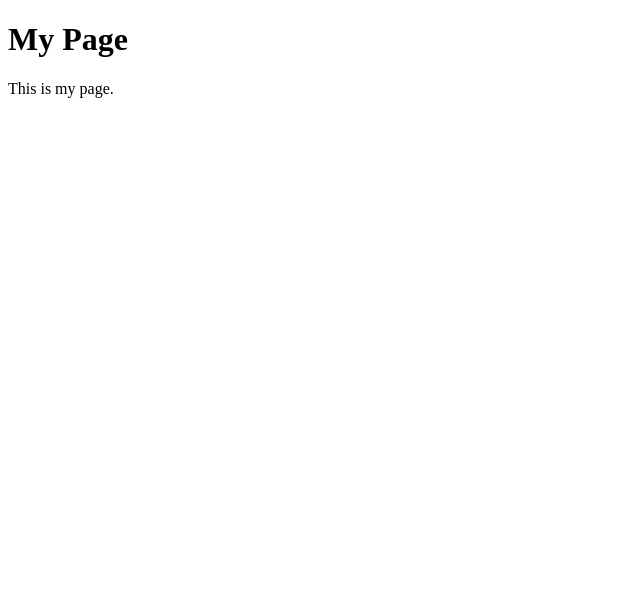
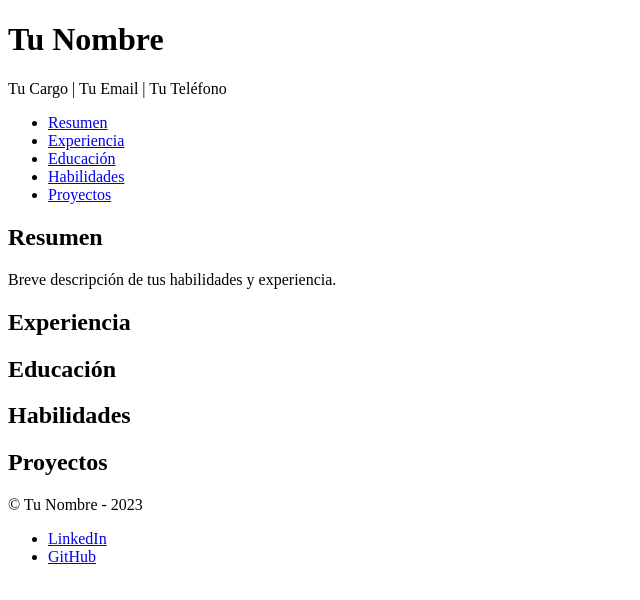
Before and after one commit to Jaesparz/curriculum, a plain HTML site: page index.html in a window 1280 px wide. Shown: the whole page, without its empty margins (0-640 px from the left). Drawn offline with Linux system fonts and the light colour scheme.

Commit message:
seccionamiento del cv

```diff
--- a/index.html
+++ b/index.html
@@ -1,14 +1,53 @@
 <!DOCTYPE html>
+<html lang="es">
 
-<html>
 <head>
-    <title>My Page</title>
-    <meta charset="utf-8">
-    <meta name="viewport" content="width=device-width">
-    <link rel="stylesheet" href="style.css">
+    <meta charset="UTF-8">
+    <meta name="viewport" content="width=device-width,
+initial-scale=1.0">
+    <title>Mi Currículum Vitae</title>
+    <link rel="stylesheet" href="styles.css">
 </head>
+
 <body>
-    <h1>My Page</h1>
-    <p>This is my page.</p>
+    <header>
+        <h1>Tu Nombre</h1>
+        <p>Tu Cargo | Tu Email | Tu Teléfono</p>
+    </header>
+    <nav>
+        <ul>
+            <li><a href="#resumen">Resumen</a></li>
+            <li><a href="#experiencia">Experiencia</a></li>
+            <li><a href="#educacion">Educación</a></li>
+            <li><a href="#habilidades">Habilidades</a></li>
+            <li><a href="#proyectos">Proyectos</a></li>
+        </ul>
+    </nav>
+    <main>
+        <section id="resumen">
+            <h2>Resumen</h2>
+            <p>Breve descripción de tus habilidades y experiencia.</p>
+        </section>
+        <section id="experiencia">
+            <h2>Experiencia</h2>
+        </section>
+        <section id="educacion">
+            <h2>Educación</h2>
+        </section>
+        <section id="habilidades">
+            <h2>Habilidades</h2>
+        </section>
+        <section id="proyectos">
+            <h2>Proyectos</h2>
+        </section>
+    </main>
+    <footer>
+        <p>© Tu Nombre - 2023</p>
+        <ul>
+            <li><a href="https://www.linkedin.com/in/tunombre">LinkedIn</a></li>
+            <li><a href="https://github.com/tunombre">GitHub</a></li>
+        </ul>
+    </footer>
 </body>
+
 </html>
```
